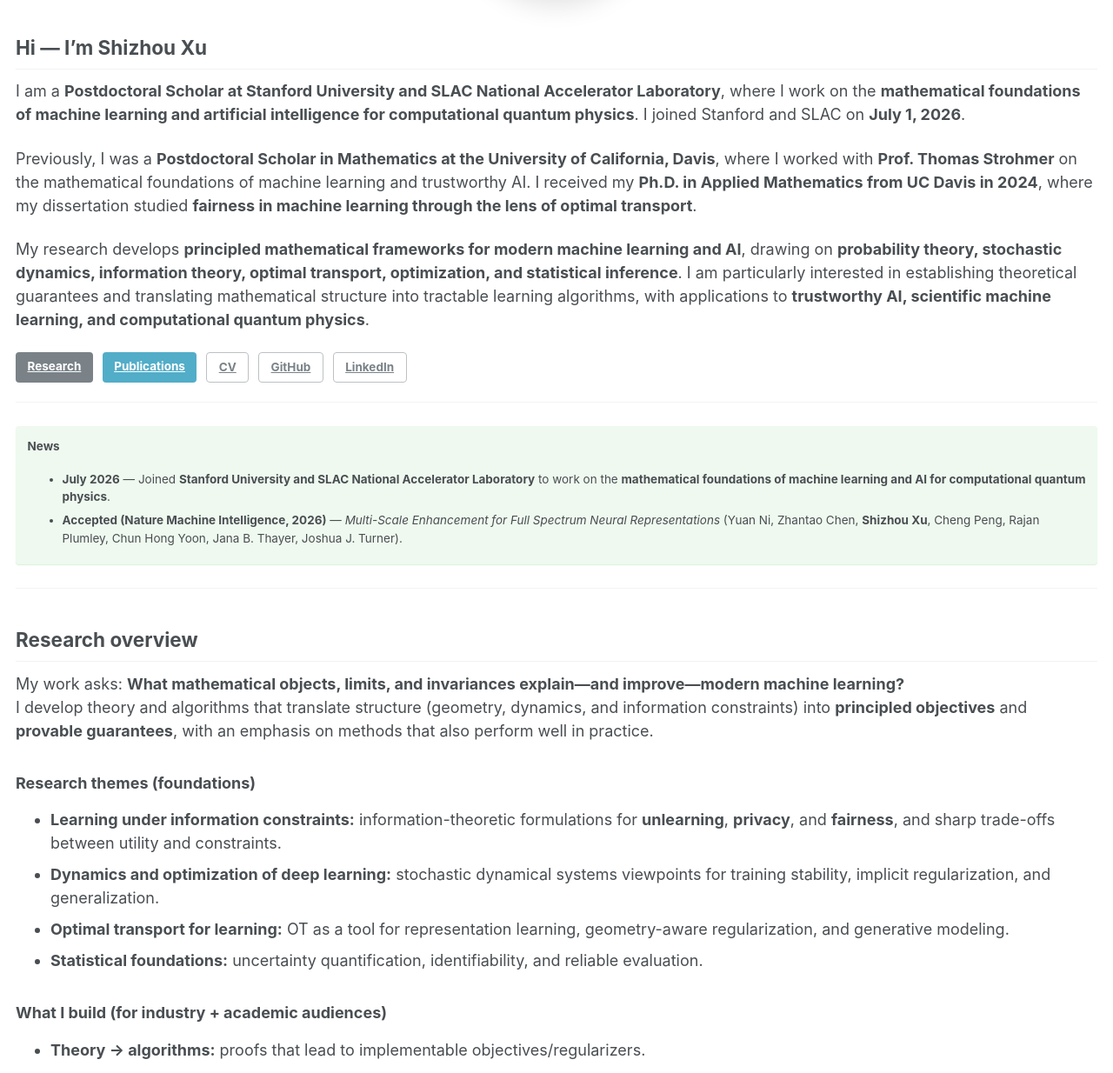
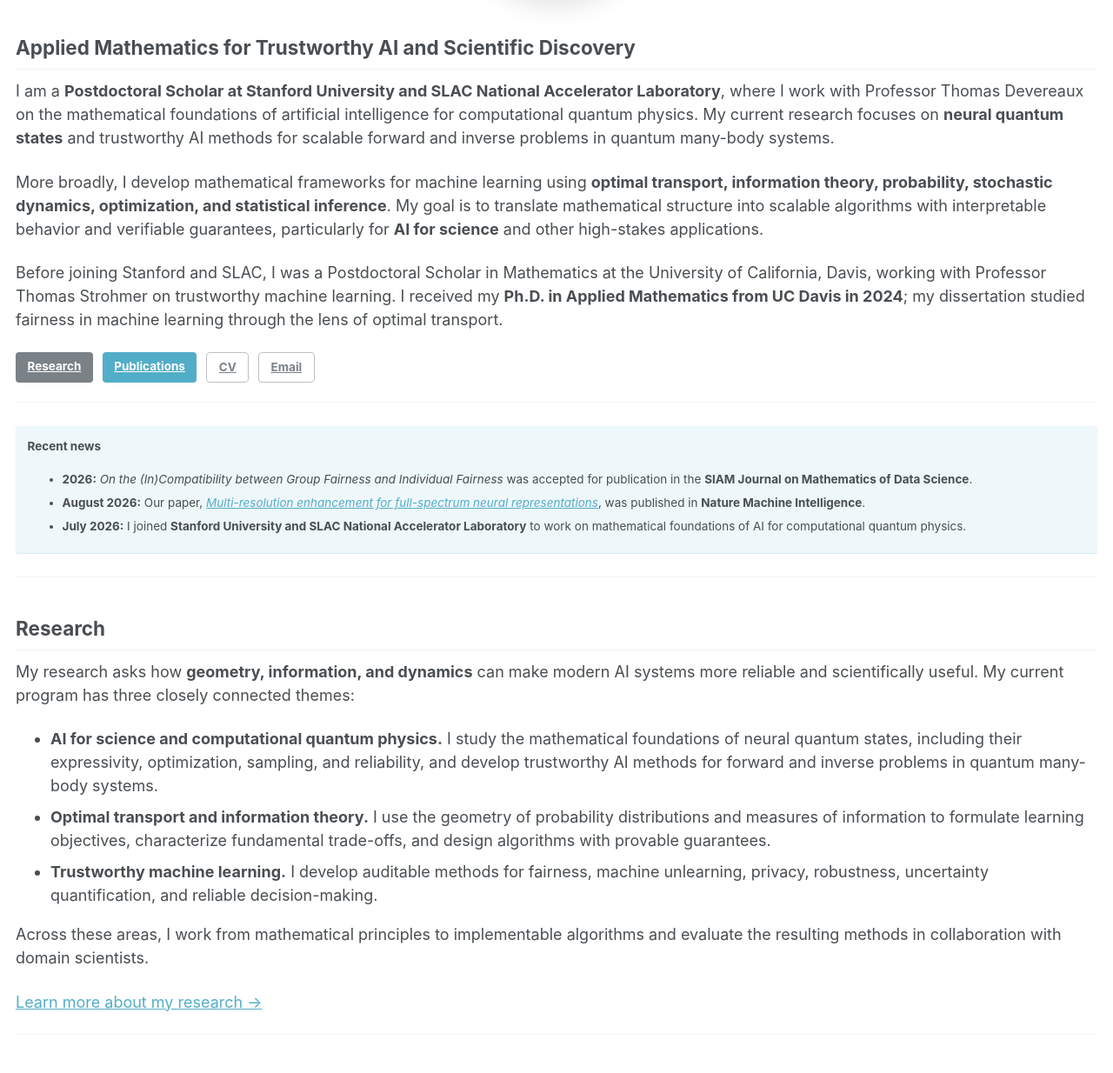
Before and after one commit to xushizhou/xushizhou.github.io, a Jekyll site: the page built from _pages/about.md, in a window 1280 px wide and 1400 px high, scrolled down 338 px, cut to the strip 166-1400 px from the top of the window. Shown: the whole strip at 87% size. Built offline with Jekyll 4.4.1, drawn with Linux system fonts in a browser that asks for light colours; some of the changed text lies outside the part shown.

Commit message:
Revise about page content and styling
Updated personal information and research details, modified button labels, and adjusted overlay filter for the about page.

```diff
--- a/_pages/about.md
+++ b/_pages/about.md
@@ -6,134 +6,113 @@ author_profile: true
 classes: wide
 header:
   overlay_color: "#000"
-  overlay_filter: "0.18"
+  overlay_filter: "0.12"
   # overlay_image: /assets/images/hero.jpg
   actions:
-    - label: "Download CV"
+    - label: "Curriculum Vitae"
       url: "/files/CV.pdf"
-    - label: "Google Scholar"
-      url: "https://scholar.google.com/citations?user=YOUR_ID"
-    - label: "Email"
-      url: "mailto:shzxu@ucdavis.edu"
+    - label: "Research"
+      url: "/research/"
+    - label: "Publications"
+      url: "/publications/"
 ---
 
 <div class="home-hero">
-  <img src="/images/IMGP1928.jpeg" alt="Shizhou Xu" class="profile-photo" />
+  <img src="/images/IMGP1928.jpeg" alt="Portrait of Shizhou Xu" class="profile-photo" />
 </div>
 
-## Hi — I’m **Shizhou Xu**
+## Applied Mathematics for Trustworthy AI and Scientific Discovery
 
-I am a **Postdoctoral Scholar at Stanford University and SLAC National Accelerator Laboratory**, where I work on the **mathematical foundations of machine learning and artificial intelligence for computational quantum physics**. I joined Stanford and SLAC on **July 1, 2026**.
+I am a **Postdoctoral Scholar at Stanford University and SLAC National Accelerator Laboratory**, where I work with Professor Thomas Devereaux on the mathematical foundations of artificial intelligence for computational quantum physics. My current research focuses on **neural quantum states** and trustworthy AI methods for scalable forward and inverse problems in quantum many-body systems.
 
-Previously, I was a **Postdoctoral Scholar in Mathematics at the University of California, Davis**, where I worked with **Prof. Thomas Strohmer** on the mathematical foundations of machine learning and trustworthy AI. I received my **Ph.D. in Applied Mathematics from UC Davis in 2024**, where my dissertation studied **fairness in machine learning through the lens of optimal transport**.
+More broadly, I develop mathematical frameworks for machine learning using **optimal transport, information theory, probability, stochastic dynamics, optimization, and statistical inference**. My goal is to translate mathematical structure into scalable algorithms with interpretable behavior and verifiable guarantees, particularly for **AI for science** and other high-stakes applications.
 
-My research develops **principled mathematical frameworks for modern machine learning and AI**, drawing on **probability theory, stochastic dynamics, information theory, optimal transport, optimization, and statistical inference**. I am particularly interested in establishing theoretical guarantees and translating mathematical structure into tractable learning algorithms, with applications to **trustworthy AI, scientific machine learning, and computational quantum physics**.
+Before joining Stanford and SLAC, I was a Postdoctoral Scholar in Mathematics at the University of California, Davis, working with Professor Thomas Strohmer on trustworthy machine learning. I received my **Ph.D. in Applied Mathematics from UC Davis in 2024**; my dissertation studied fairness in machine learning through the lens of optimal transport.
+
+<!--
+Optional job-market announcement. Uncomment and tailor if applicable:
+
+> **Academic job market (2026–27):** I am seeking faculty positions in applied mathematics, statistics, machine learning, and AI for science, with an anticipated start date in 2027.
+-->
 
 <div class="cta-row">
   <a class="btn btn--primary" href="/research/">Research</a>
   <a class="btn btn--info" href="/publications/">Publications</a>
   <a class="btn btn--inverse" href="/files/CV.pdf">CV</a>
-  <a class="btn btn--inverse" href="https://github.com/xushizhou">GitHub</a>
-  <a class="btn btn--inverse" href="https://www.linkedin.com/in/shizhouxu/">LinkedIn</a>
+  <a class="btn btn--inverse" href="mailto:shzxu@ucdavis.edu">Email</a>
 </div>
 
 ---
 
 {% capture notice_text %}
-**News**
-- **July 2026** — Joined **Stanford University and SLAC National Accelerator Laboratory** to work on the **mathematical foundations of machine learning and AI for computational quantum physics**.
-- **Accepted (Nature Machine Intelligence, 2026)** — *Multi-Scale Enhancement for Full Spectrum Neural Representations* (Yuan Ni, Zhantao Chen, **Shizhou Xu**, Cheng Peng, Rajan Plumley, Chun Hong Yoon, Jana B. Thayer, Joshua J. Turner).
+**Recent news**
+- **2026:** *On the (In)Compatibility between Group Fairness and Individual Fairness* was accepted for publication in the **SIAM Journal on Mathematics of Data Science**.
+- **August 2026:** Our paper, [*Multi-resolution enhancement for full-spectrum neural representations*](https://www.nature.com/articles/s42256-026-01287-9), was published in **Nature Machine Intelligence**.
+- **July 2026:** I joined **Stanford University and SLAC National Accelerator Laboratory** to work on mathematical foundations of AI for computational quantum physics.
 {% endcapture %}
-<div class="notice--success">
+<div class="notice--info">
   {{ notice_text | markdownify }}
 </div>
 
 ---
 
-## Research overview
+## Research
 
-My work asks: **What mathematical objects, limits, and invariances explain—and improve—modern machine learning?**
-I develop theory and algorithms that translate structure (geometry, dynamics, and information constraints) into **principled objectives** and **provable guarantees**, with an emphasis on methods that also perform well in practice.
+My research asks how **geometry, information, and dynamics** can make modern AI systems more reliable and scientifically useful. My current program has three closely connected themes:
 
-### Research themes (foundations)
-- **Learning under information constraints:** information-theoretic formulations for **unlearning**, **privacy**, and **fairness**, and sharp trade-offs between utility and constraints.
-- **Dynamics and optimization of deep learning:** stochastic dynamical systems viewpoints for training stability, implicit regularization, and generalization.
-- **Optimal transport for learning:** OT as a tool for representation learning, geometry-aware regularization, and generative modeling.
-- **Statistical foundations:** uncertainty quantification, identifiability, and reliable evaluation.
+- **AI for science and computational quantum physics.** I study the mathematical foundations of neural quantum states, including their expressivity, optimization, sampling, and reliability, and develop trustworthy AI methods for forward and inverse problems in quantum many-body systems.
+- **Optimal transport and information theory.** I use the geometry of probability distributions and measures of information to formulate learning objectives, characterize fundamental trade-offs, and design algorithms with provable guarantees.
+- **Trustworthy machine learning.** I develop auditable methods for fairness, machine unlearning, privacy, robustness, uncertainty quantification, and reliable decision-making.
 
-### What I build (for industry + academic audiences)
-- **Theory → algorithms:** proofs that lead to implementable objectives/regularizers.
-- **Reliable ML systems:** methods designed for robustness, auditability, and constraint satisfaction.
-- **Scientific ML:** learning pipelines for multimodal scientific data and inverse problems.
+Across these areas, I work from mathematical principles to implementable algorithms and evaluate the resulting methods in collaboration with domain scientists.
+
+[Learn more about my research &rarr;](/research/)
 
 ---
 
 ## Selected publications
 
-- **Yuan Ni, Zhantao Chen, Shizhou Xu, Cheng Peng, Rajan Plumley, Chun Hong Yoon, Jana B. Thayer, Joshua J. Turner.**
-  *Detail Across Scales: Multi-Scale Enhancement for Full Spectrum Neural Representations.*
-  **Nature Machine Intelligence (Accepted, 2026).**
-  <!-- Add links when ready: [[Publisher](...)] [[arXiv](...)] [[Code](...)] -->
+- **Shizhou Xu** and Thomas Strohmer.
+  [*On the (In)Compatibility between Group Fairness and Individual Fairness*](https://arxiv.org/abs/2401.07174).
+  **Accepted, SIAM Journal on Mathematics of Data Science**, 2026.
 
-- **Shizhou Xu, Thomas Strohmer.**
-  *Fair Data Representation for Machine Learning at the Pareto Frontier.* **JMLR (2023).**
-  [[PDF](https://www.jmlr.org/papers/volume24/22-0005/22-0005.pdf)]
+- Yuan Ni, Zhantao Chen, **Shizhou Xu**, et al.
+  [*Multi-resolution enhancement for full-spectrum neural representations*](https://www.nature.com/articles/s42256-026-01287-9).
+  **Nature Machine Intelligence**, 2026.
 
-- **Shizhou Xu, Thomas Strohmer.**
-  *On the (In)Compatibility between Individual and Group Fairness.* **Minor Revision (SIMODS).**
-  [[Preprint](https://arxiv.org/pdf/2401.07174)]
+- **Shizhou Xu** and Thomas Strohmer.
+  [*Fair Data Representation for Machine Learning at the Pareto Frontier*](https://www.jmlr.org/papers/volume24/22-0005/22-0005.pdf).
+  **Journal of Machine Learning Research**, 24 (2023), 1–63.
 
-- **Shizhou Xu, Thomas Strohmer.**
-  *WHOMP: Improving Upon Randomized Controlled Trials via Wasserstein Homogeneity.* **Under review (JASA).**
-  [[Preprint](https://arxiv.org/pdf/2409.18504)]
+- **Shizhou Xu** and Thomas Strohmer.
+  [*WHOMP: Optimizing Randomized Controlled Trials via Wasserstein Homogeneity*](https://arxiv.org/abs/2409.18504).
+  **CPAL Spotlight, ICLR Workshop**, 2025.
 
-- **Shizhou Xu, Thomas Strohmer.**
-  *Machine Unlearning via Information-Theoretic Regularization.* **Under review (Mathematical Foundations of Machine Learning).**
-  [[Preprint](https://www.arxiv.org/pdf/2502.05684)]
+- **Shizhou Xu** and Thomas Strohmer.
+  [*Machine Unlearning via Information Theoretic Regularization*](https://arxiv.org/abs/2502.05684).
+  Preprint, 2025; revised 2026.
 
-Full list: [/publications/](/publications/)
+[View all publications &rarr;](/publications/)
 
 ---
 
-## Impact & translation (selected)
+## Selected research impact
 
-- **Patent pending (LLM unlearning):** marginal-information regularization for selective forgetting and controllable fine-tuning.
-- **External adoption / guidance:** my work on **fairness mitigation** and **OT-based trial design** has been **recommended in guidance by the Alan Turing Institute**.
-  <!-- Add the public link if available -->
+- **Fairness and AI governance:** My work on fair data representation is cited as a reference in the [Alan Turing Institute–Mastercard report on fairness in financial-transaction machine-learning models](https://www.turing.ac.uk/news/publications/data-study-group-final-report-mastercard).
+- **Biomedical experimentation:** My WHOMP method and accompanying software were adopted by Quantum Leap Healthcare Collaborative to reduce accidental bias in a clinical trial involving approximately 2,000 cancer patients.
+- **Machine unlearning:** My collaborators and I have a pending patent application for marginal-information regularization for selective forgetting in large language models (LLMs).
 
 ---
 
-## Industry experience
+## Teaching and professional service
 
-- **Goldman Sachs — Quantitative Strategy (Intern):** risk analytics and margin call analysis (quantitative modeling; validation; large-scale data pipelines).
-  <!-- Add year and team/location if you want -->
-
----
-
-## Talks (selected)
-
-- **2026** — Talks to appear at **AIM Workshop @ Caltech (Fairness and Foundations in ML)** and the **Joint Mathematics Meetings (JMM)**.
-- **2025** — Invited/selected talks: **University of Utah Applied Mathematics Seminar**, **INFORMS Annual Meeting**, **SLAC Users Meeting (Stanford)**.
-- **2025** — **CPAL Spotlight Track** and **ICLR Workshop** presentation on **WHOMP**.
-- **2024** — Presented at **ICML 2024** and **CMO–BIRS** (Casa Matemática Oaxaca / Banff International Research Station).
-
----
-
-## Honors & Awards (selected)
-
-- **2024** — **Yueh-Jing Lin Scholarship (UC Davis)** for excellence in research.
-- **2019** — **School of Engineering Scholarship (NYU)** for excellence in research.
-
----
-
-## Professional service
-
-- **Reviewer:** ICML, NeurIPS, SIAM Journal on Mathematics of Data Science, PRX.
-- **Teaching:** MAT 127C (the last real analysis series course for math-major undergraudates at UC Davis, Summer 2025).  <!-- remove if you prefer a shorter homepage -->
+- **Teaching:** Instructor of record for Real Analysis at UC Davis; teaching assistant and recitation leader for courses in vector analysis, linear algebra, calculus, and mathematics for economics.
+- **Community building:** Co-organizer of the Mathematics of Data and Decisions Seminar at UC Davis.
+- **Reviewing:** Reviewer for ICML, NeurIPS, ICLR, *Physical Review X*, and the *SIAM Journal on Mathematics of Data Science*.
 
 ---
 
 ## Contact
 
-Email: [shzxu@ucdavis.edu](mailto:shzxu@ucdavis.edu)
-CV: [/files/CV.pdf](/files/CV.pdf) · Publications: [/publications/](/publications/) · Research: [/research/](/research/)
+Email: [shzxu@stanford.edu](mailto:shzxu@stanford.edu)
+[CV](/files/CV.pdf) &middot; [Research](/research/) &middot; [Publications](/publications/) &middot; [GitHub](https://github.com/xushizhou) &middot; [LinkedIn](https://www.linkedin.com/in/shizhouxu/)
```
